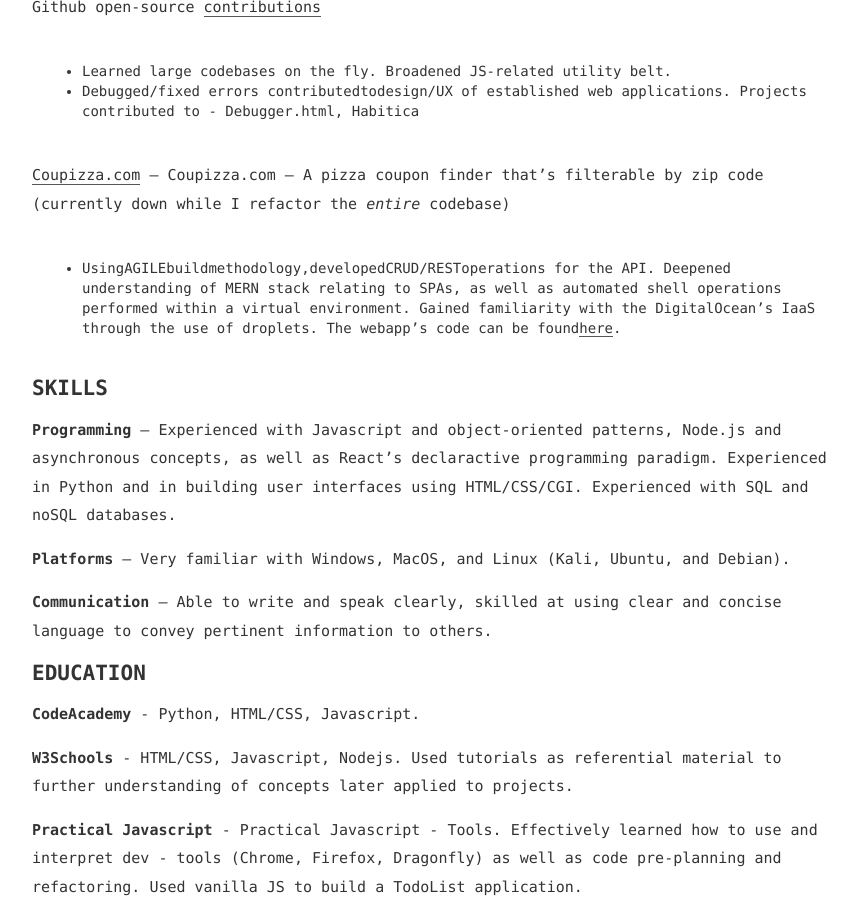
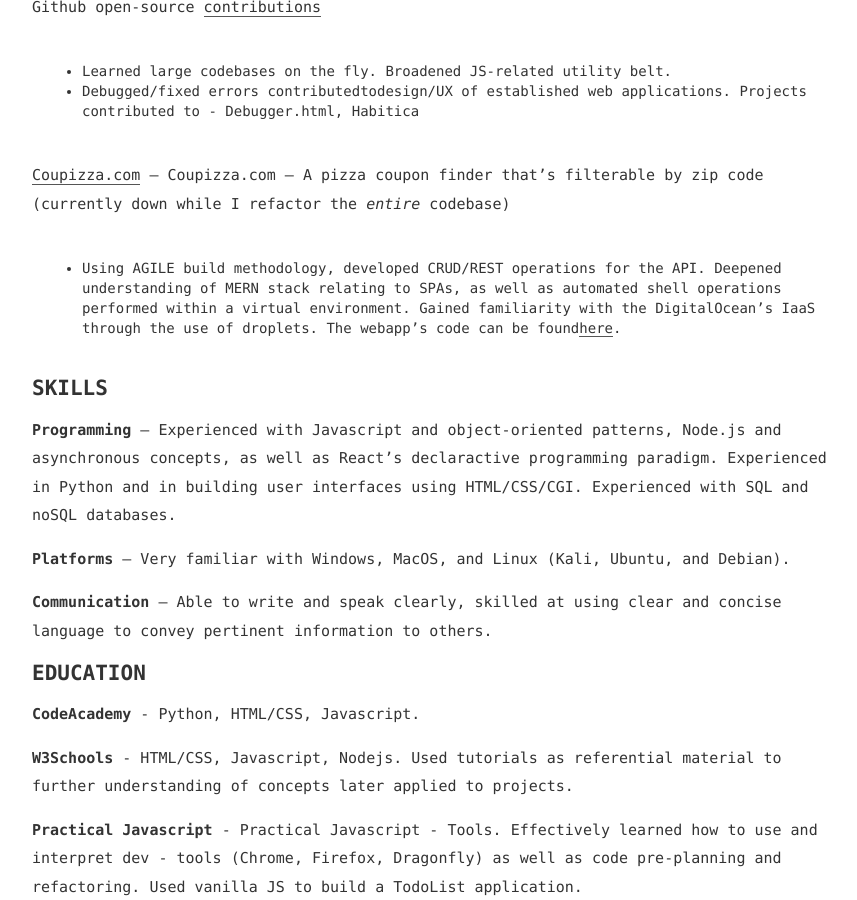
Before and after one commit to CharlesStocky/CharlesStocky.github.io, a Jekyll site: the page built from _posts/2017-8-21-Resume.md, in a window 1280 px wide and 900 px high, scrolled down 595 px. Shown: the whole window, without its empty margins (208-1065 px from the left). Built offline with Jekyll 4.4.1, drawn with Linux system fonts in a browser that asks for light colours.

Commit message:
formatting

```diff
--- a/_posts/2017-8-21-Resume.md
+++ b/_posts/2017-8-21-Resume.md
@@ -17,7 +17,7 @@ Projects contributed to -  Debugger.html, Habitica
 
 <a href='https://coupizza.com'>Coupizza.com</a> – Coupizza.com – A pizza coupon finder that’s filterable by zip code
 (currently down while I refactor the *entire* codebase)
-- UsingAGILEbuildmethodology,developedCRUD/RESToperations for the API. Deepened understanding of MERN stack relating to SPAs, as well as automated shell operations performed within a virtual environment. Gained familiarity with the DigitalOcean’s IaaS through the use of droplets. The webapp’s code can be found<a href='https://github.com/CharlesStocky/coupizza.git'>here</a>.
+- Using AGILE build methodology, developed CRUD/REST operations for the API. Deepened understanding of MERN stack relating to SPAs, as well as automated shell operations performed within a virtual environment. Gained familiarity with the DigitalOcean’s IaaS through the use of droplets. The webapp’s code can be found<a href='https://github.com/CharlesStocky/coupizza.git'>here</a>.
 
 <h1>SKILLS</h1>
 
```
